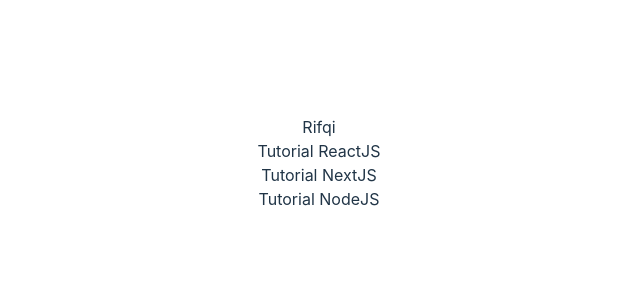
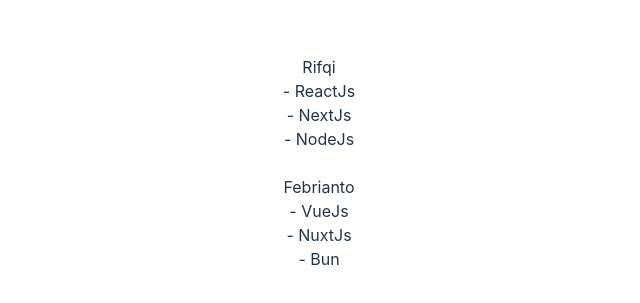
Before and after one commit to rifqee23/Learn-ReactJS, a React (Vite) app in the folder react-fundamental/: page / in a window 1280 px wide. Shown: the part 237-540 px from the top of the page, without its empty margins (321-961 px from the left). Built offline with nearby package versions, Linux system fonts and the light colour scheme.

Commit message:
belajar child (#2)

```diff
--- a/react-fundamental/src/App.jsx
+++ b/react-fundamental/src/App.jsx
@@ -4,7 +4,9 @@
 function App() {
   return (
     <>
-      <Article />
+      <Article name="Rifqi" title={["ReactJs", "NextJs", "NodeJs"]} />
+      <br/>
+      <Article name="Febrianto" title={["VueJs", "NuxtJs", "Bun"]} />
 
     </>
   )
--- a/react-fundamental/src/components/Article.jsx
+++ b/react-fundamental/src/components/Article.jsx
@@ -1,15 +1,14 @@
-function Article() {
-    const name = 'Rifqi';
-    const title = ["Tutorial ReactJS", "Tutorial NextJS", "Tutorial NodeJS"];
+function Article(props) {
+
     return (
         <>
-            <div>{name}</div>
+            <div>{props.name}</div>
             <div>
                 {
-                    title.map(title =>(
-                        <div>{title}</div>
+                    props.title.map(title =>(
+                        <div>- {title}</div>
                     )
-                )
+                    )
                 }
             </div>
         </>
```
